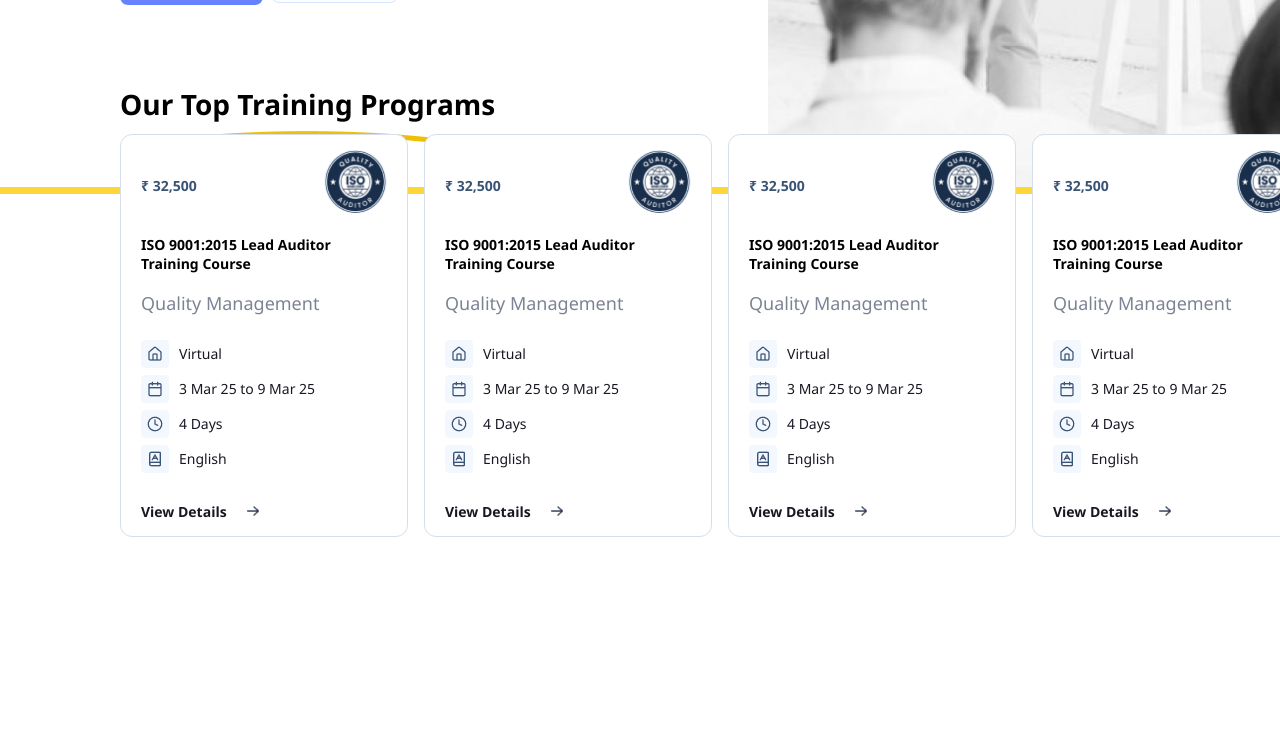
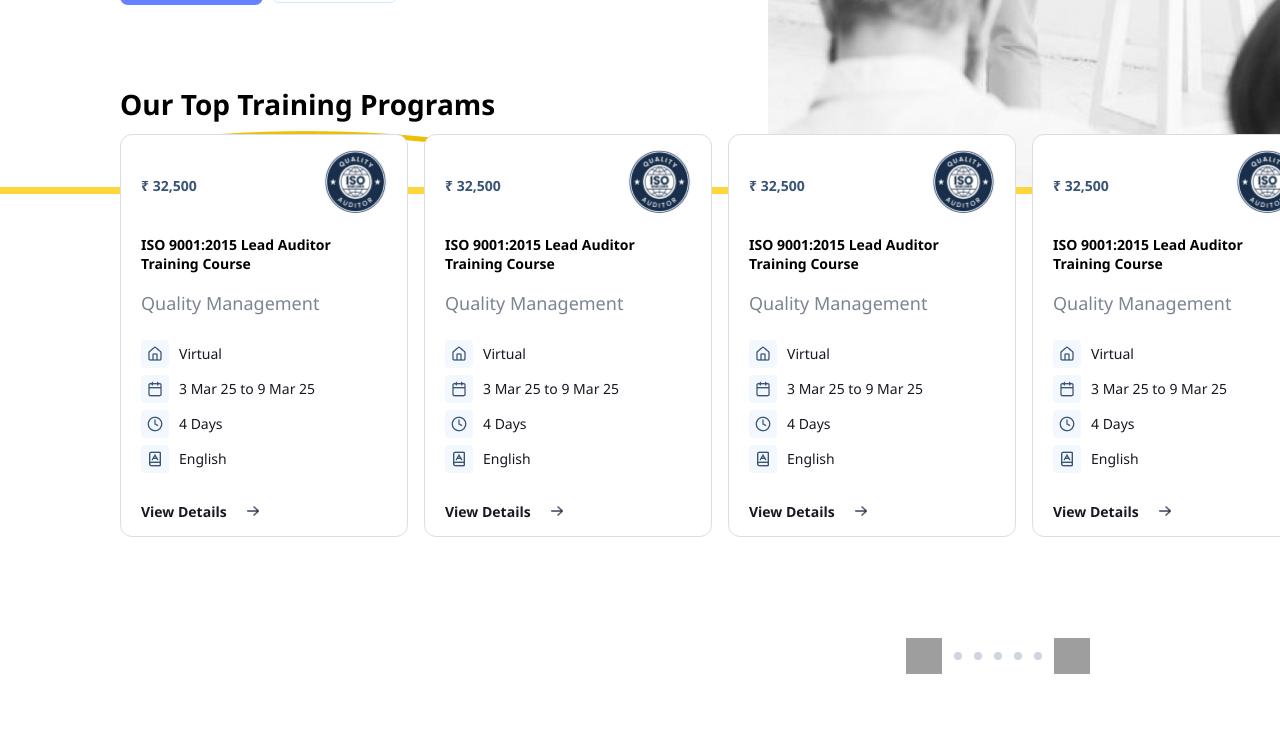
Before and after one commit to abhijeet-maity/Kelmac-UI_Task, a React (Create React App) app: page / in a window 1280 px wide. Shown: the part 2040-2792 px from the top of the page. Built offline with nearby package versions, Linux system fonts and the light colour scheme; grey boxes are pictures that could not be loaded.

Commit message:
modified code to handle alignment

```diff
--- a/src/components/TrainingCards/TrainingCardContainer/TrainingCardContainer.jsx
+++ b/src/components/TrainingCards/TrainingCardContainer/TrainingCardContainer.jsx
@@ -1,6 +1,8 @@
 import React from "react";
 import "./TrainingCardContainer.css";
 import TrainingCard from "../TrainingCard/TrainingCard.jsx";
+import leftArrow from "../../../images/card-list-icons/leftarrow.png";
+import rightArrow from "../../../images/card-list-icons/rightarrow.png";
 
 const TrainingCardContainer = () => {
   const cardContainer = [
@@ -47,16 +49,23 @@ const TrainingCardContainer = () => {
   ];
 
   return (
-    <section className="card-container">
-      {
-        cardContainer.map((card) => {
-          const {id, ...rest} = card;
-          return (
-            <TrainingCard key={card.id} {...rest}/>
-          )
-        })
-      }
-    </section>
+    <main>
+      <section className="card-container">
+        {cardContainer.map((card) => {
+          const { id, ...rest } = card;
+          return <TrainingCard key={card.id} {...rest} />;
+        })}
+      </section>
+      <div className="pagination">
+        <img src={leftArrow} alt="" />
+        <div className="pagination-circle"></div>
+        <div className="pagination-circle"></div>
+        <div className="pagination-circle"></div>
+        <div className="pagination-circle"></div>
+        <div className="pagination-circle"></div>
+        <img src={rightArrow} alt="" />
+      </div>
+    </main>
   );
 };
 
```
